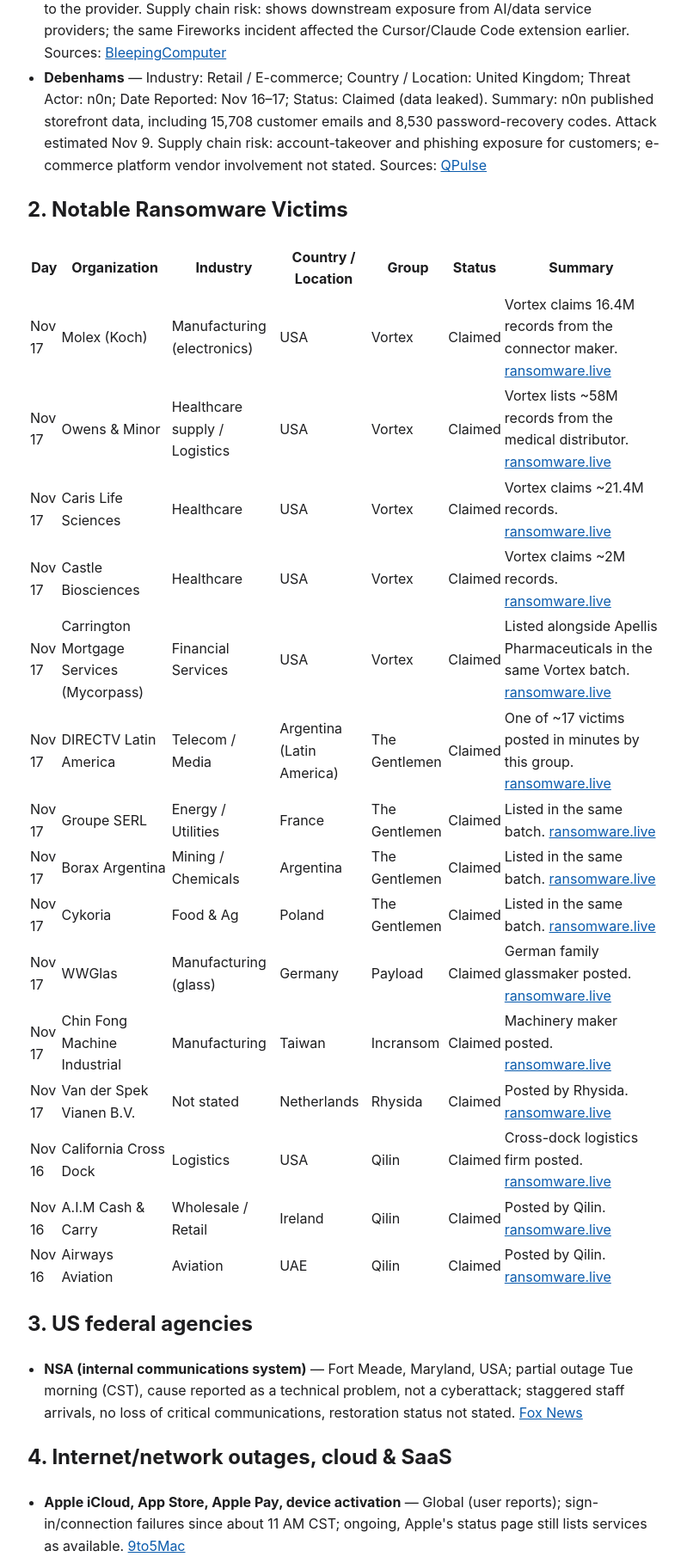
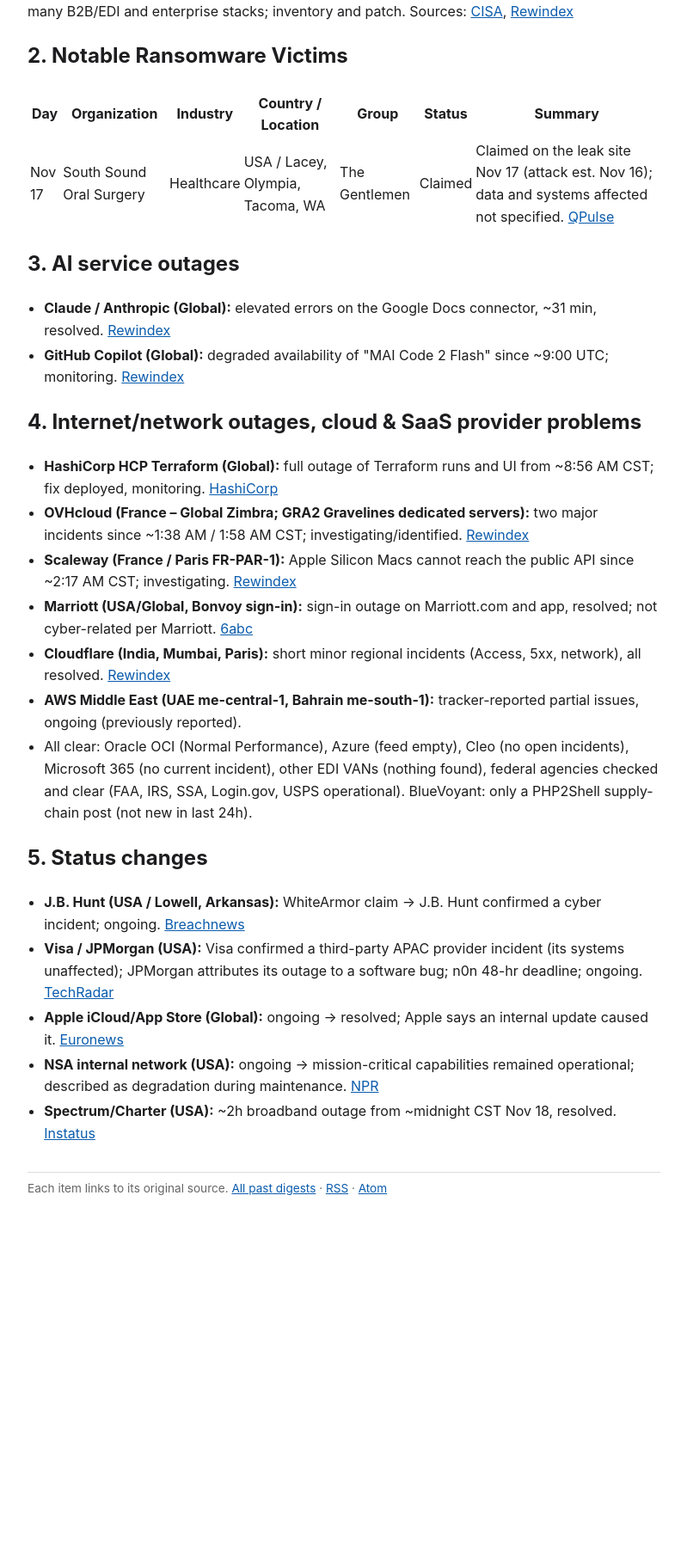
Before and after one commit to Papagiglio/internet-status-digest, a plain HTML site: page index.html in a window 1280 px wide. Shown: the part 961-2772 px from the top of the page at 86% size, without its empty margins (240-1039 px from the left). After the commit the page ends 2371 px from the top, so only its background shows below. Drawn offline with Linux system fonts and the light colour scheme.

Commit message:
Digest update 2026-11-18 12:01 CST

```diff
--- a/index.html
+++ b/index.html
@@ -11,15 +11,25 @@ footer{margin-top:2rem;border-top:1px solid #ddd;padding-top:.5rem;font-size:.85
 <header><h1><a href="https://papagiglio.github.io/internet-status-digest/">Internet &amp; Cloud Health Digest</a></h1>
 <p class="note">Major internet, cloud, AI and EDI VAN outages and cyber incidents from the past 24 hours. Published daily around noon Central (America/Chicago), with major incident alerts added as they happen.</p>
 <nav><a href="https://papagiglio.github.io/internet-status-digest/">Latest</a><a href="https://papagiglio.github.io/internet-status-digest/archive.html">Archive</a><a href="https://papagiglio.github.io/internet-status-digest/feed.xml">Subscribe (RSS)</a><a href="https://papagiglio.github.io/internet-status-digest/atom.xml">Atom</a></nav></header>
-<article><p class="note">Latest: Nov 17, 2026 · <a href="https://papagiglio.github.io/internet-status-digest/2026-11-17.html">permalink</a></p><h1>Internet &amp; Cloud Health Digest — Tue Nov 17, 2026 (noon CST)</h1>
-<p>Source: Scout run 2026-11-17-1035.md, plus direct checks (OCI, Azure, Cleo, FAA NAS, ransomware.live, news search)</p>
+<article><p class="note">Latest: Nov 18, 2026 · <a href="https://papagiglio.github.io/internet-status-digest/2026-11-18.html">permalink</a></p><h1>Internet &amp; Cloud Health Digest — Wed Nov 18, 2026 (noon CST)</h1>
+<p>Source: Scout run 2026-11-18-1030.md, plus direct checks (OCI, Azure, Cleo, Microsoft 365, FAA, federal status pages, web searches, ransomware.live/Ransomnews, BlueVoyant).</p>
 <h2>1. Cyber incidents</h2>
-<ul>
-<li><strong>Visa (via Asia-Pacific third-party provider) and JPMorgan Chase</strong> — Industry: Financial Services / Payments; Country / Location: Visa: USA, San Francisco Bay Area (HQ), provider region Asia-Pacific; JPMorgan: USA, New York (HQ); Threat Actor: n0n ransomware gang; Date Reported: Nov 17; Status: Claimed (Visa confirmed a third-party incident; JPMorgan denies cyber link). Summary: n0n listed both firms with a 48-hour leak deadline. Visa says an Asia-Pacific provider was hit, not Visa systems or payment data. JPMorgan says its Nov 16 outage was a software bug, with no evidence of a cyberattack. Supply chain risk: unnamed Visa service provider could expose other payments clients. Sources: <a href="https://cybernews.com/security/visa-jpmorgan-data-breach/">Cybernews</a></li>
-<li><strong>Infoblox</strong> — Industry: Technology Provider (DNS/DHCP/IPAM); Country / Location: USA (HQ Santa Clara, CA); Threat Actor: Unknown; Date Reported: Nov 17; Status: Confirmed / Investigating. Summary: Attackers used credentials of a third-party data-migration vendor to reach Infoblox's SharePoint. Reportedly stolen: employee data (incl. SSNs, direct-deposit details) and some customers' NIOS backups (DNS/DHCP configs, Grid databases). Infoblox says its products, cloud services and build pipeline were not involved. Supply chain risk: customers' network configuration snapshots could aid targeted attacks on their DNS/DHCP infrastructure. Sources: <a href="https://www.techradar.com/pro/security/infoblox-confirms-company-and-customer-data-exposed-in-sharepoint-breach">TechRadar</a></li>
-<li><strong>Uber (via AI provider Fireworks)</strong> — Industry: Transportation / Technology; Country / Location: USA (HQ San Francisco, CA); Threat Actor: Unknown financially motivated group (LLMjacking-linked, per Fireworks); Date Reported: Nov 17 (notices sent Nov 10); Status: Confirmed. Summary: Uber told 149,346 drivers their names, driver's license numbers, dates of birth and addresses were accessed through Uber's account at Fireworks. Uber cut its data connections to the provider. Supply chain risk: shows downstream exposure from AI/data service providers; the same Fireworks incident affected the Cursor/Claude Code extension earlier. Sources: <a href="https://www.bleepingcomputer.com/news/security/uber-notifies-drivers-of-data-breach-affecting-nearly-150-000-people/">BleepingComputer</a></li>
-<li><strong>Debenhams</strong> — Industry: Retail / E-commerce; Country / Location: United Kingdom; Threat Actor: n0n; Date Reported: Nov 16–17; Status: Claimed (data leaked). Summary: n0n published storefront data, including 15,708 customer emails and 8,530 password-recovery codes. Attack estimated Nov 9. Supply chain risk: account-takeover and phishing exposure for customers; e-commerce platform vendor involvement not stated. Sources: <a href="https://qpulse.quasarcybertech.com/news/8565/n0n-ransomware-group-leaks-customer-data-and-password-recovery-codes-from-debenhams">QPulse</a></li>
-</ul>
+<p><strong>Osaki Electric Co., Ltd.</strong> — Manufacturing (smart meters); Japan / Tokyo; Threat actor: Unknown (not claimed); Reported: Nov 18; Status: Confirmed.
+Osaki disclosed to the Tokyo Stock Exchange a ransomware/extortion attack that halted production. No group has claimed it yet.
+Supply chain risk: production halt can delay meter deliveries to utilities and downstream customers.
+Sources: <a href="https://ransomnews.com/confirmed-ransomware-attacks/">Ransomnews</a>, <a href="https://www.ransomware.live/press">ransomware.live press</a></p>
+<p><strong>NVIDIA (claimed victim)</strong> — Technology / semiconductors; USA / Santa Clara, California (HQ); Threat actor: The Gentlemen; Reported: Nov 18; Status: Claimed (unverified).
+The Gentlemen listed Nvidia on its leak site with a ~234-hour (&lt;10 days) countdown but showed no evidence of stolen data. Nvidia has not confirmed a breach.
+Supply chain risk: large B2B/partner footprint; a real leak could expose partner or customer data.
+Source: <a href="https://cybernews.com/security/nvidia-the-gentlemen-ransomware-attack/">Cybernews</a></p>
+<p><strong>Equinor</strong> — Energy; Norway / Stavanger (HQ); Threat actor: Unknown; Reported: Nov 17; Status: Investigating.
+Equinor detected a cyberattack on some IT systems. No data theft or production impact reported so far.
+Supply chain risk: low so far; watch for vendor/partner IT exposure.
+Source: <a href="https://www.equinor.com/news/20261711-equinor-detected-cyber-attack">Equinor</a></p>
+<p><strong>Oracle Java "Java4Shell" (CVE-2026-114938)</strong> — Technology (software); Global; Threat actor: Unknown; Reported: Nov 17; Status: Investigating / patch urgently.
+CISA urged immediate patching of this critical unauthenticated RCE in the Java x86-64 HotSpot Base64 decoder. Aptible and Akamai have posted customer advisories.
+Supply chain risk: Java is embedded in many B2B/EDI and enterprise stacks; inventory and patch.
+Sources: <a href="https://www.cisa.gov/news-events/alerts/2026/11/17/critical-java-vulnerability-requires-immediate-patching">CISA</a>, <a href="https://rewindex.com/outages/2026-11-18">Rewindex</a></p>
 <h2>2. Notable Ransomware Victims</h2>
 <table>
 <thead>
@@ -36,159 +46,36 @@ footer{margin-top:2rem;border-top:1px solid #ddd;padding-top:.5rem;font-size:.85
 <tbody>
 <tr>
 <td>Nov 17</td>
-<td>Molex (Koch)</td>
-<td>Manufacturing (electronics)</td>
-<td>USA</td>
-<td>Vortex</td>
-<td>Claimed</td>
-<td>Vortex claims 16.4M records from the connector maker. <a href="https://www.ransomware.live/">ransomware.live</a></td>
-</tr>
-<tr>
-<td>Nov 17</td>
-<td>Owens &amp; Minor</td>
-<td>Healthcare supply / Logistics</td>
-<td>USA</td>
-<td>Vortex</td>
-<td>Claimed</td>
-<td>Vortex lists ~58M records from the medical distributor. <a href="https://www.ransomware.live/">ransomware.live</a></td>
-</tr>
-<tr>
-<td>Nov 17</td>
-<td>Caris Life Sciences</td>
+<td>South Sound Oral Surgery</td>
 <td>Healthcare</td>
-<td>USA</td>
-<td>Vortex</td>
-<td>Claimed</td>
-<td>Vortex claims ~21.4M records. <a href="https://www.ransomware.live/">ransomware.live</a></td>
-</tr>
-<tr>
-<td>Nov 17</td>
-<td>Castle Biosciences</td>
-<td>Healthcare</td>
-<td>USA</td>
-<td>Vortex</td>
-<td>Claimed</td>
-<td>Vortex claims ~2M records. <a href="https://www.ransomware.live/">ransomware.live</a></td>
-</tr>
-<tr>
-<td>Nov 17</td>
-<td>Carrington Mortgage Services (Mycorpass)</td>
-<td>Financial Services</td>
-<td>USA</td>
-<td>Vortex</td>
-<td>Claimed</td>
-<td>Listed alongside Apellis Pharmaceuticals in the same Vortex batch. <a href="https://www.ransomware.live/">ransomware.live</a></td>
-</tr>
-<tr>
-<td>Nov 17</td>
-<td>DIRECTV Latin America</td>
-<td>Telecom / Media</td>
-<td>Argentina (Latin America)</td>
+<td>USA / Lacey, Olympia, Tacoma, WA</td>
 <td>The Gentlemen</td>
 <td>Claimed</td>
-<td>One of ~17 victims posted in minutes by this group. <a href="https://www.ransomware.live/">ransomware.live</a></td>
-</tr>
-<tr>
-<td>Nov 17</td>
-<td>Groupe SERL</td>
-<td>Energy / Utilities</td>
-<td>France</td>
-<td>The Gentlemen</td>
-<td>Claimed</td>
-<td>Listed in the same batch. <a href="https://www.ransomware.live/">ransomware.live</a></td>
-</tr>
-<tr>
-<td>Nov 17</td>
-<td>Borax Argentina</td>
-<td>Mining / Chemicals</td>
-<td>Argentina</td>
-<td>The Gentlemen</td>
-<td>Claimed</td>
-<td>Listed in the same batch. <a href="https://www.ransomware.live/">ransomware.live</a></td>
-</tr>
-<tr>
-<td>Nov 17</td>
-<td>Cykoria</td>
-<td>Food &amp; Ag</td>
-<td>Poland</td>
-<td>The Gentlemen</td>
-<td>Claimed</td>
-<td>Listed in the same batch. <a href="https://www.ransomware.live/">ransomware.live</a></td>
-</tr>
-<tr>
-<td>Nov 17</td>
-<td>WWGlas</td>
-<td>Manufacturing (glass)</td>
-<td>Germany</td>
-<td>Payload</td>
-<td>Claimed</td>
-<td>German family glassmaker posted. <a href="https://www.ransomware.live/">ransomware.live</a></td>
-</tr>
-<tr>
-<td>Nov 17</td>
-<td>Chin Fong Machine Industrial</td>
-<td>Manufacturing</td>
-<td>Taiwan</td>
-<td>Incransom</td>
-<td>Claimed</td>
-<td>Machinery maker posted. <a href="https://www.ransomware.live/">ransomware.live</a></td>
-</tr>
-<tr>
-<td>Nov 17</td>
-<td>Van der Spek Vianen B.V.</td>
-<td>Not stated</td>
-<td>Netherlands</td>
-<td>Rhysida</td>
-<td>Claimed</td>
-<td>Posted by Rhysida. <a href="https://www.ransomware.live/">ransomware.live</a></td>
-</tr>
-<tr>
-<td>Nov 16</td>
-<td>California Cross Dock</td>
-<td>Logistics</td>
-<td>USA</td>
-<td>Qilin</td>
-<td>Claimed</td>
-<td>Cross-dock logistics firm posted. <a href="https://www.ransomware.live/">ransomware.live</a></td>
-</tr>
-<tr>
-<td>Nov 16</td>
-<td>A.I.M Cash &amp; Carry</td>
-<td>Wholesale / Retail</td>
-<td>Ireland</td>
-<td>Qilin</td>
-<td>Claimed</td>
-<td>Posted by Qilin. <a href="https://www.ransomware.live/">ransomware.live</a></td>
-</tr>
-<tr>
-<td>Nov 16</td>
-<td>Airways Aviation</td>
-<td>Aviation</td>
-<td>UAE</td>
-<td>Qilin</td>
-<td>Claimed</td>
-<td>Posted by Qilin. <a href="https://www.ransomware.live/">ransomware.live</a></td>
+<td>Claimed on the leak site Nov 17 (attack est. Nov 16); data and systems affected not specified. <a href="https://qpulse.quasarcybertech.com/news/8674/ransomware-group-thegentlemen-targets-south-sound-oral-surgery">QPulse</a></td>
 </tr>
 </tbody>
 </table>
-<h2>3. US federal agencies</h2>
+<h2>3. AI service outages</h2>
 <ul>
-<li><strong>NSA (internal communications system)</strong> — Fort Meade, Maryland, USA; partial outage Tue morning (CST), cause reported as a technical problem, not a cyberattack; staggered staff arrivals, no loss of critical communications, restoration status not stated. <a href="https://www.foxnews.com/live-news/tech-outages-microsoft-banks-faa-fbi-11-17-26">Fox News</a></li>
+<li><strong>Claude / Anthropic (Global):</strong> elevated errors on the Google Docs connector, ~31 min, resolved. <a href="https://rewindex.com/outages/2026-11-18">Rewindex</a></li>
+<li><strong>GitHub Copilot (Global):</strong> degraded availability of "MAI Code 2 Flash" since ~9:00 UTC; monitoring. <a href="https://rewindex.com/outages/2026-11-18">Rewindex</a></li>
 </ul>
-<h2>4. Internet/network outages, cloud &amp; SaaS</h2>
+<h2>4. Internet/network outages, cloud &amp; SaaS provider problems</h2>
 <ul>
-<li><strong>Apple iCloud, App Store, Apple Pay, device activation</strong> — Global (user reports); sign-in/connection failures since about 11 AM CST; ongoing, Apple's status page still lists services as available. <a href="https://9to5mac.com/2026/11/17/icloud-app-store-and-other-apple-services-hit-by-ongoing-outage/">9to5Mac</a></li>
-<li><strong>Cloudflare Workers AI</strong> — Global; errors and stalled predictions on some models since 9:02 AM CST; ongoing. <a href="https://www.cloudflarestatus.com/">Cloudflare Status</a></li>
-<li><strong>Gmail</strong> — Global (Downdetector only); sending/receiving complaints, Google Workspace dashboard shows no incidents; unconfirmed. <a href="https://www.foxnews.com/live-news/tech-outages-microsoft-banks-faa-fbi-11-17-26">Fox News</a></li>
-<li><strong>JPMorgan Chase / Zelle</strong> — USA; Nov 16 outage from a software bug affected other banks' transactions; resolved Monday night. <a href="https://abc7.com/live-updates/bank-outages-today-live-updates-chase-wells-fargo-america-others-are-reported-down/20045306/">ABC7</a></li>
-<li>Cloudflare Turnstile verification failures (since 4:24 AM CST, Global): ongoing. <a href="https://www.cloudflarestatus.com/incidents/5831aw44ia7i">Cloudflare</a></li>
-<li>All clear: Oracle OCI (Normal Performance), Azure (feed empty), Cleo, Microsoft 365 (no new incident); federal agencies otherwise checked and clear (FAA ground stop: none new); Google Workspace dashboard clear. BlueVoyant: no new posts found.</li>
+<li><strong>HashiCorp HCP Terraform (Global):</strong> full outage of Terraform runs and UI from ~8:56 AM CST; fix deployed, monitoring. <a href="https://status.hashicorp.com/incidents/01M7QPTFKHQBM6C882TG3AHG4C">HashiCorp</a></li>
+<li><strong>OVHcloud (France – Global Zimbra; GRA2 Gravelines dedicated servers):</strong> two major incidents since ~1:38 AM / 1:58 AM CST; investigating/identified. <a href="https://rewindex.com/outages/2026-11-18">Rewindex</a></li>
+<li><strong>Scaleway (France / Paris FR-PAR-1):</strong> Apple Silicon Macs cannot reach the public API since ~2:17 AM CST; investigating. <a href="https://rewindex.com/outages/2026-11-18">Rewindex</a></li>
+<li><strong>Marriott (USA/Global, Bonvoy sign-in):</strong> sign-in outage on Marriott.com and app, resolved; not cyber-related per Marriott. <a href="https://6abc.com/live-updates/tech-outage-live-updates/20048533/">6abc</a></li>
+<li><strong>Cloudflare (India, Mumbai, Paris):</strong> short minor regional incidents (Access, 5xx, network), all resolved. <a href="https://rewindex.com/outages/2026-11-18">Rewindex</a></li>
+<li><strong>AWS Middle East (UAE me-central-1, Bahrain me-south-1):</strong> tracker-reported partial issues, ongoing (previously reported). </li>
+<li>All clear: Oracle OCI (Normal Performance), Azure (feed empty), Cleo (no open incidents), Microsoft 365 (no current incident), other EDI VANs (nothing found), federal agencies checked and clear (FAA, IRS, SSA, Login.gov, USPS operational). BlueVoyant: only a PHP2Shell supply-chain post (not new in last 24h).</li>
 </ul>
 <h2>5. Status changes</h2>
 <ul>
-<li><strong>FAA nationwide ground stop (Nov 13, USA):</strong> resolved → root cause identified: a faulty L3Harris-installed router at an Arkansas site flooded the network; FAA paused router installs and disabled the function on 60+ routers. <a href="https://www.foxnews.com/live-news/tech-outages-microsoft-banks-faa-fbi-11-17-26">Fox News</a></li>
-<li><strong>Infoblox / Visa:</strong> see section 1 (new). <strong>Maersk (Denmark, LF Logistics/OCF):</strong> Maersk says the incident is isolated to a local system with no impact on API/EDI integrations; WhiteArmor $5M demand, 30-day deadline; ongoing. <a href="https://ciomonitor.com/articles/whitearmor-ransomware-gang-demands-5-million-from-maersk-in-data-breach">CIO Monitor</a></li>
-<li><strong>CISA KEV additions Nov 17 (Global):</strong> SmsForwarder, Flowise (CVE-2026-30820), Traccar, Cacti (CVE-2024-25641) and others; patch needed, ongoing. <a href="https://zerodayfindings.com/security-updates/known-exploited">Source</a></li>
-<li><strong>PHP2Shell (PAN-OS, Check Point, FortiSOAR; Global):</strong> ongoing, still exploited. <a href="https://unit42.paloaltonetworks.com/cve-2026-109618-cve-2026-109619/">Unit 42</a></li>
+<li><strong>J.B. Hunt (USA / Lowell, Arkansas):</strong> WhiteArmor claim → J.B. Hunt confirmed a cyber incident; ongoing. <a href="https://breachnews.com/ransomware/jb-hunt-ryder-echo-whitearmor-ransomware-claims/">Breachnews</a></li>
+<li><strong>Visa / JPMorgan (USA):</strong> Visa confirmed a third-party APAC provider incident (its systems unaffected); JPMorgan attributes its outage to a software bug; n0n 48-hr deadline; ongoing. <a href="https://www.techradar.com/pro/security/visa-confirms-apparent-cyberattack-hackers-also-claim-hit-on-jpmorgan">TechRadar</a></li>
+<li><strong>Apple iCloud/App Store (Global):</strong> ongoing → resolved; Apple says an internal update caused it. <a href="https://www.euronews.com/2026/11/18/apple-outage-hits-app-store-becoming-the-latest-casualty-of-major-cyber-breakdowns">Euronews</a></li>
+<li><strong>NSA internal network (USA):</strong> ongoing → mission-critical capabilities remained operational; described as degradation during maintenance. <a href="https://www.npr.org/2026/11/18/nx-s1-6044230/concerns-grow-after-spate-of-tech-outages-nationwide">NPR</a></li>
+<li><strong>Spectrum/Charter (USA):</strong> ~2h broadband outage from ~midnight CST Nov 18, resolved. <a href="https://instatus.com/now/spectrum.com">Instatus</a></li>
 </ul></article>
 <footer>Each item links to its original source. <a href="https://papagiglio.github.io/internet-status-digest/archive.html">All past digests</a> · <a href="https://papagiglio.github.io/internet-status-digest/feed.xml">RSS</a> · <a href="https://papagiglio.github.io/internet-status-digest/atom.xml">Atom</a></footer></body></html>
```
Also changed, not shown: 2026-11-18.html (added, +81 -0 lines), archive.html (+2 -1 lines), atom.xml (+69 -1 lines), feed.xml (+69 -1 lines).
